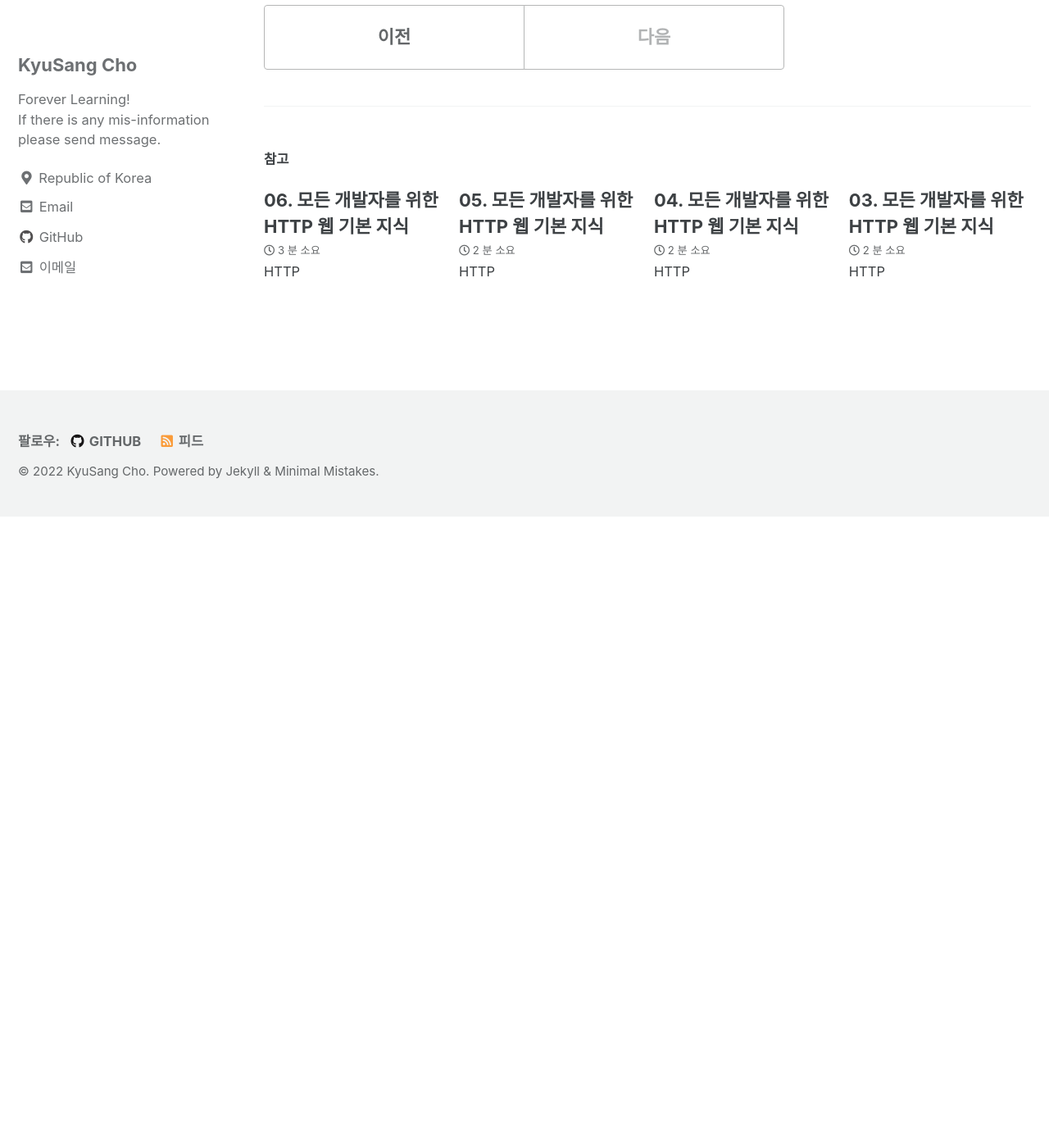
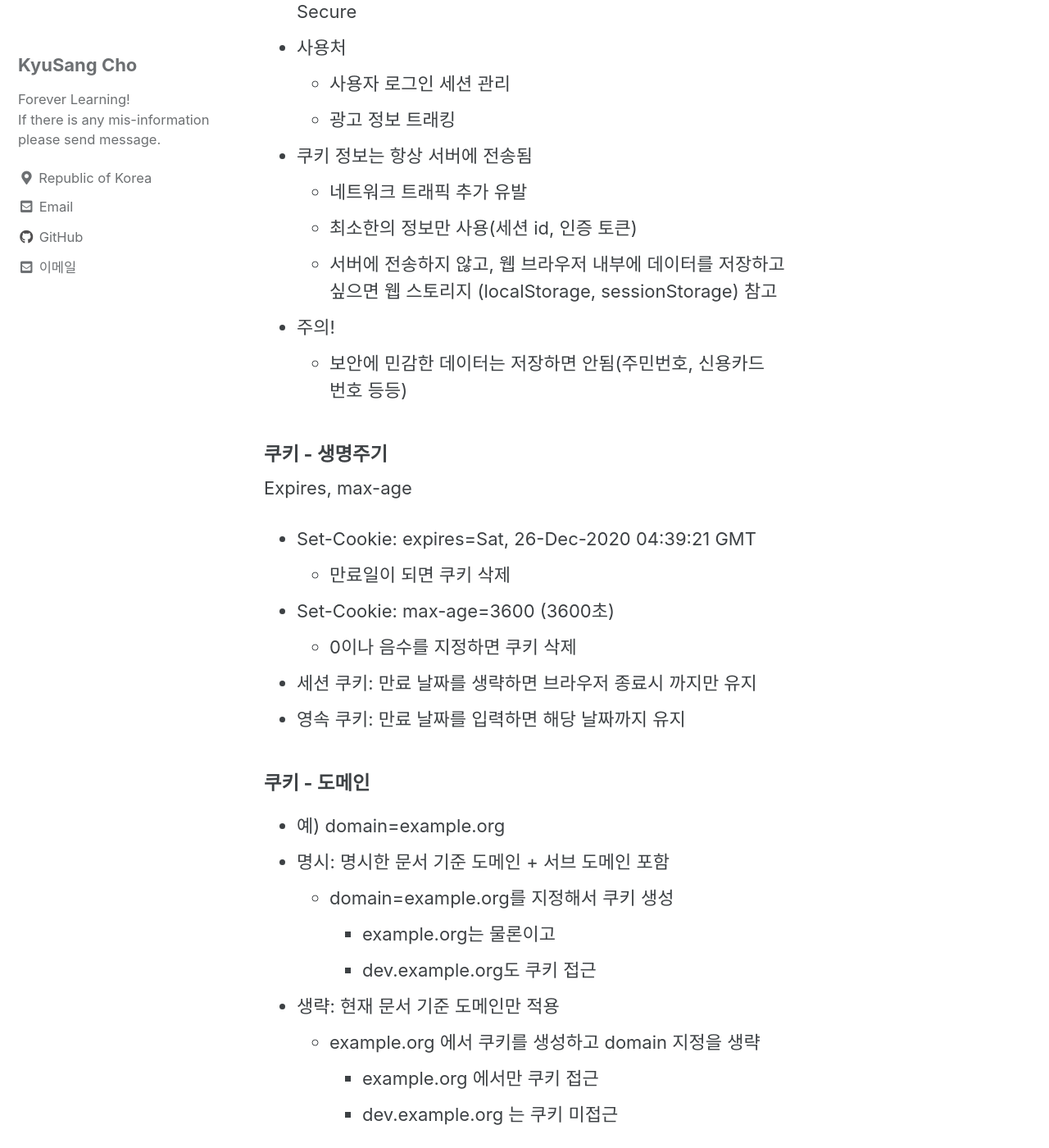
Before and after one commit to DevKS-Yet/DevKs-Yet.github.io, a Jekyll site: the page built from _posts/2022-02-03-50(http07).md, in a window 1280 px wide and 1400 px high, scrolled down 8642 px. Shown: the whole window at 82% size. Built offline with Jekyll 4.4.1, drawn with Linux system fonts in a browser that asks for light colours; cached includes are drawn as plain includes; before the commit the page ends 9272 px from its top, so only the background shows below that; some of the changed text lies outside the part shown.

Commit message:
20220203

```diff
--- a/_posts/2022-02-03-50(http07).md
+++ b/_posts/2022-02-03-50(http07).md
@@ -183,3 +183,63 @@ Quality Values(q)
 #### WWWW-Authenticate
 - 401 Unauthorized 응답과 함께 사용
 - WWW-Authenticate: Newauth realm="apps", type=1, title="Login to \\"apps\\"", Basic realm="simple"
+
+---
+
+## 쿠키
+- Set-Cookie: 서버에서 클라이언트로 쿠키 전달(응답)
+- Cookie: 클라이언트가 서버에서 받은 쿠키를 저장하고, HTTP 요청 시 서버로 전달
+
+### 쿠키
+- 예) set-cookie: sessionID=abcde1234; expires=Sat, 26-Dec-2020 00:00:00 GMT; path=/; domain=.google.com; Secure
+- 사용처
+  - 사용자 로그인 세션 관리
+  - 광고 정보 트래킹
+- 쿠키 정보는 항상 서버에 전송됨
+  - 네트워크 트래픽 추가 유발
+  - 최소한의 정보만 사용(세션 id, 인증 토큰)
+  - 서버에 전송하지 않고, 웹 브라우저 내부에 데이터를 저장하고 싶으면 웹 스토리지 (localStorage, sessionStorage) 참고
+- 주의!
+  - 보안에 민감한 데이터는 저장하면 안됨(주민번호, 신용카드 번호 등등)
+
+#### 쿠키 - 생명주기
+Expires, max-age
+- Set-Cookie: expires=Sat, 26-Dec-2020 04:39:21 GMT
+  - 만료일이 되면 쿠키 삭제
+- Set-Cookie: max-age=3600 (3600초)
+  - 0이나 음수를 지정하면 쿠키 삭제
+- 세션 쿠키: 만료 날짜를 생략하면 브라우저 종료시 까지만 유지
+- 영속 쿠키: 만료 날짜를 입력하면 해당 날짜까지 유지
+
+#### 쿠키 - 도메인
+- 예) domain=example.org
+- 명시: 명시한 문서 기준 도메인 + 서브 도메인 포함
+  - domain=example.org를 지정해서 쿠키 생성
+    - example.org는 물론이고
+    - dev.example.org도 쿠키 접근
+- 생략: 현재 문서 기준 도메인만 적용
+  - example.org 에서 쿠키를 생성하고 domain 지정을 생략
+    - example.org 에서만 쿠키 접근
+    - dev.example.org 는 쿠키 미접근
+
+#### 쿠키 - 경로
+- 예) path=/home
+- 이 경로를 포함한 하위 경로 페이지만 쿠키 접근
+- 일반적으로 path=/ 루트로 지정
+- 예)
+  - path=/home 지정
+  - /home -> 가능
+  - /home/level1 -> 가능
+  - /hello -> 불가능
+
+#### 쿠키 - 보안
+- Secure
+  - 쿠키는 http, https를 구분하지 않고 전송
+  - Secure를 적용하면 https인 경우에만 전송
+- HttpOnly
+  - XSS 공격 방지
+  - 자바스크립트에서 접근 불가(document.cookie)
+  - HTTP 전송에만 사용
+- SameSite
+  - XSRF 공격 방지
+  - 요청 도메인과 쿠키에 설정된 도메인이 같은 경우만 쿠키 전송
```
